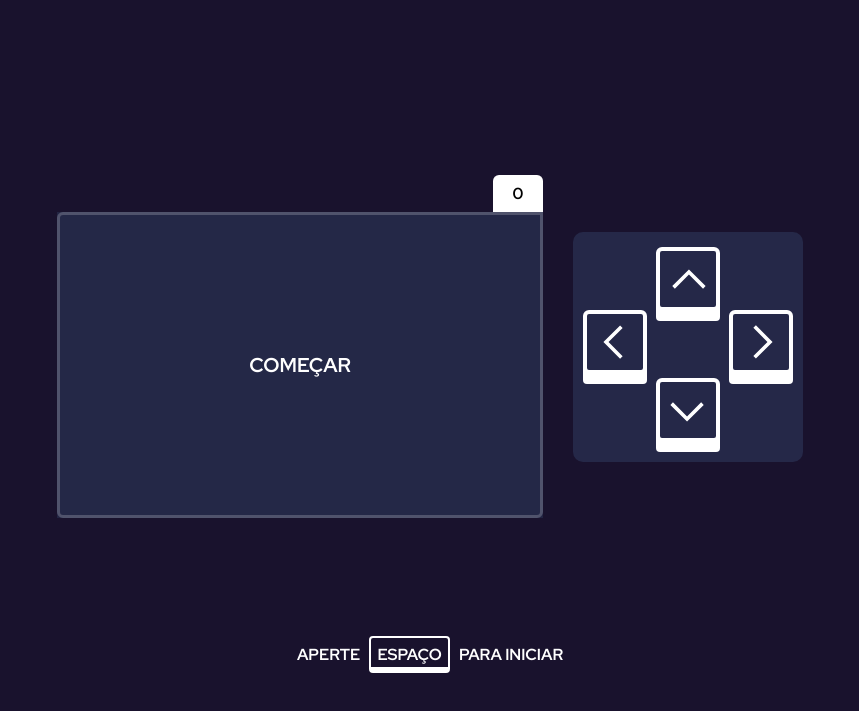
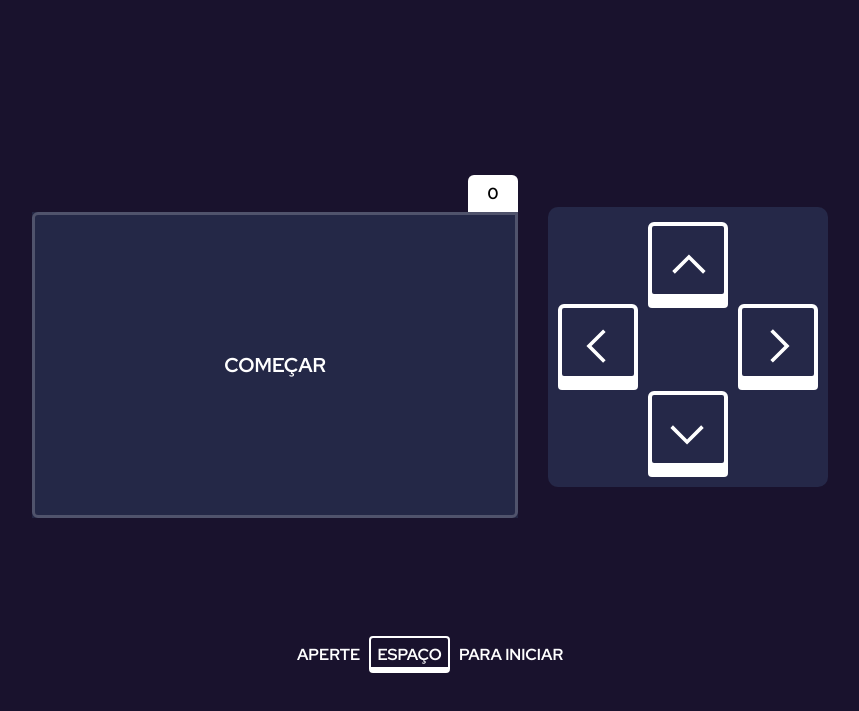
Before and after one commit to StomperHK/snake-game, a plain HTML site: page index.html in a window 1280 px wide. Shown: the part 85-796 px from the top of the page, without its empty margins (210-1069 px from the left). Drawn offline with Linux system fonts and the light colour scheme.

Commit message:
style: increase button's size.

```diff
--- a/index.scss
+++ b/index.scss
@@ -124,8 +124,8 @@ canvas {
 }
 
 .controls {
-  width: 230px;
-  height: 230px;
+  width: 280px;
+  height: 280px;
 
   background-color: var(--canvas-color);
   border-radius: 10px;
@@ -154,7 +154,7 @@ canvas {
 
   div {
     border: 4px solid var(--content-color);
-    padding: 10px 8px 2px 8px;
+    padding: 20px 16px 4px 16px;
 
     background-color: var(--canvas-color);
     border-radius: 6px;
```
Also changed, not shown: index.css.
